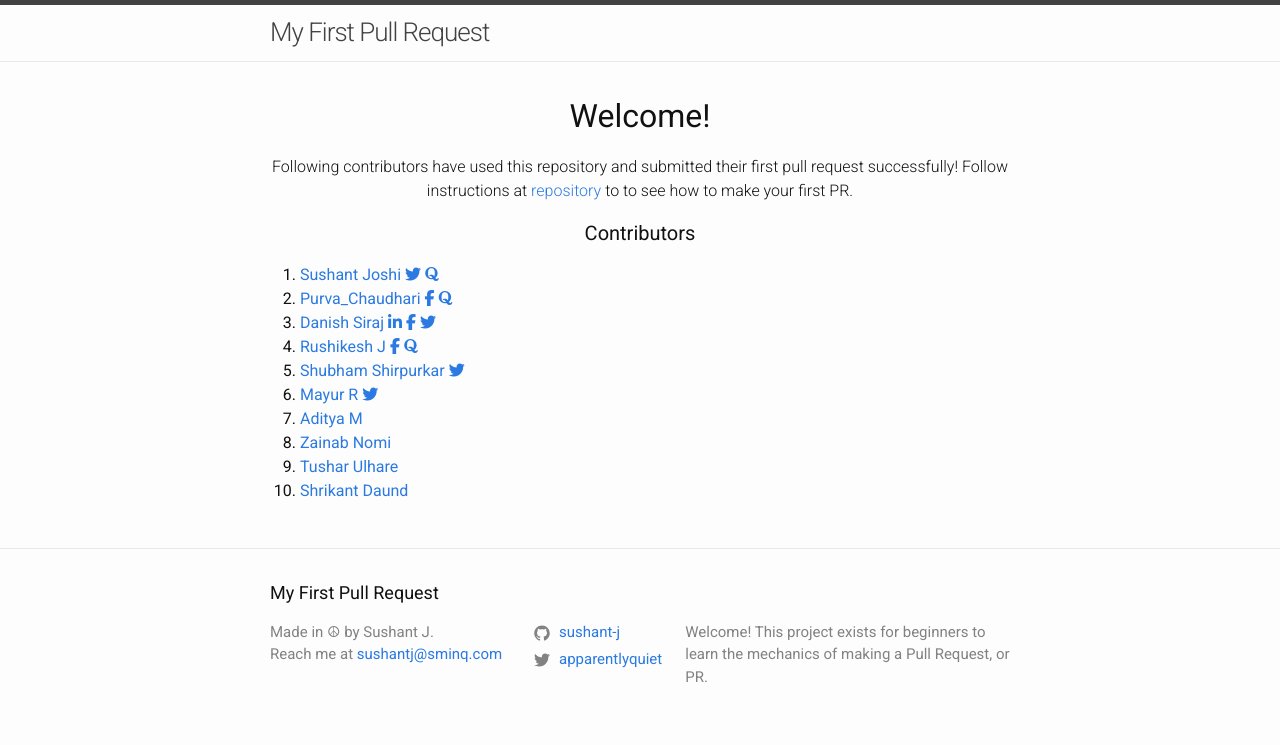
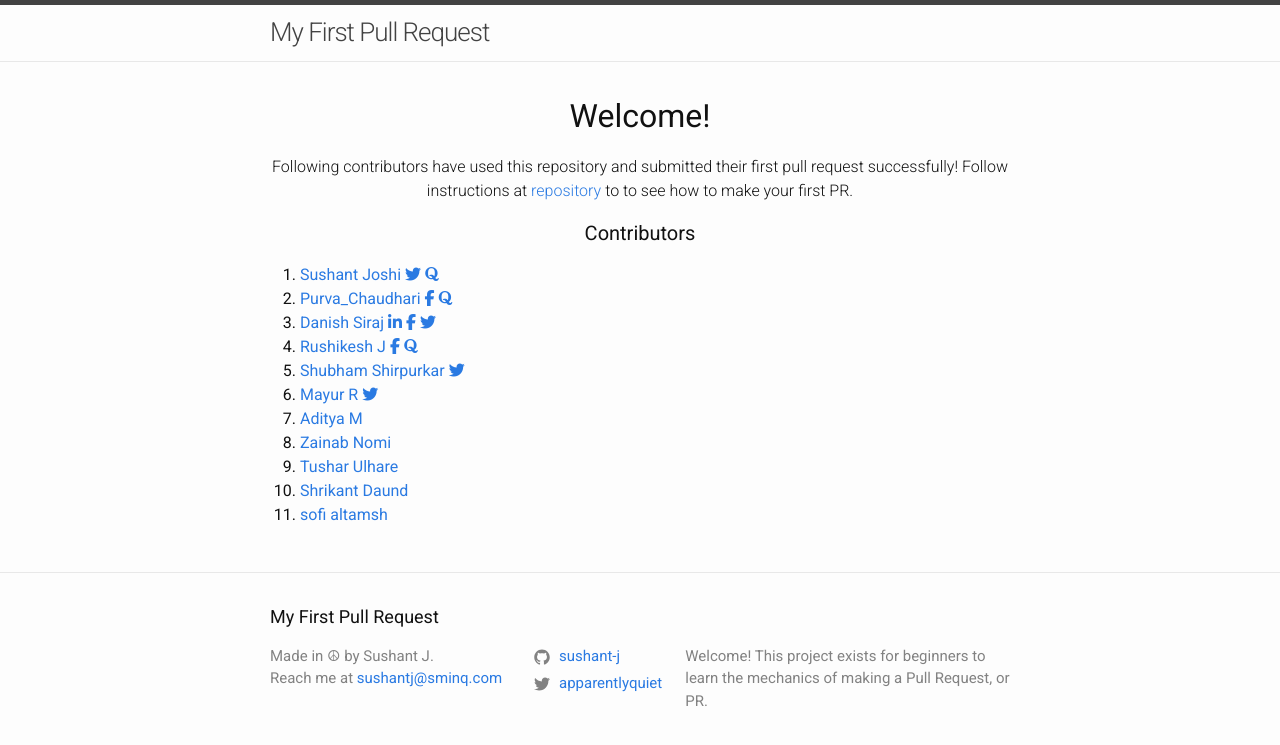
Before and after one commit to sushant-j/my-first-pull-request, a Jekyll site: the page built from index.md, in a window 1280 px wide. Shown: the top 745 px of the page. Built offline with Jekyll 4.4.1, drawn with Linux system fonts in a browser that asks for light colours; nearby versions of some CDN libraries.

Commit message:
Added my name

```diff
--- a/_layouts/home.html
+++ b/_layouts/home.html
@@ -93,6 +93,11 @@ layout: default
       <a href="https://github.com/shrikantdaund0693/">
         Shrikant Daund
       </a>
+   </li>
+  <li>
+      <a href="https://github.com/sofialtamsh/">
+        sofi altamsh
+      </a>
     </li>
   </ol>
 </div>
```
